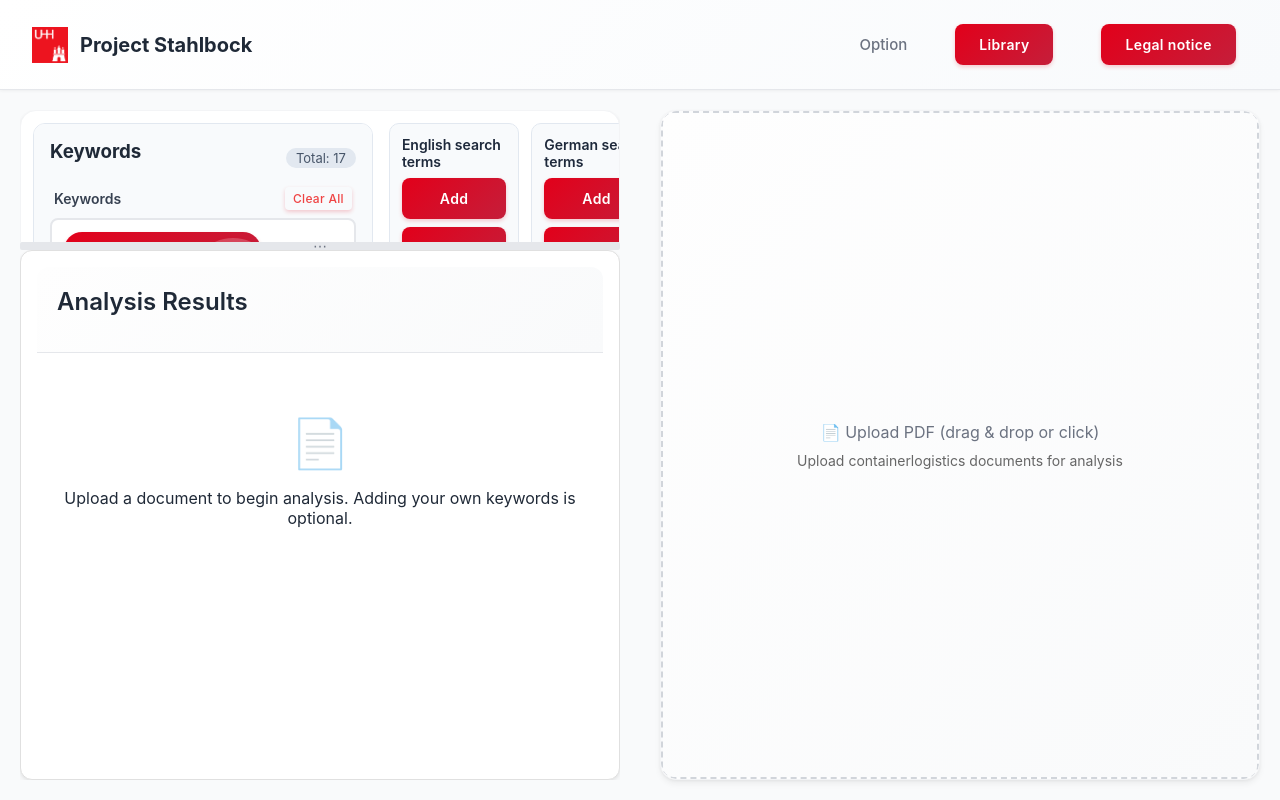
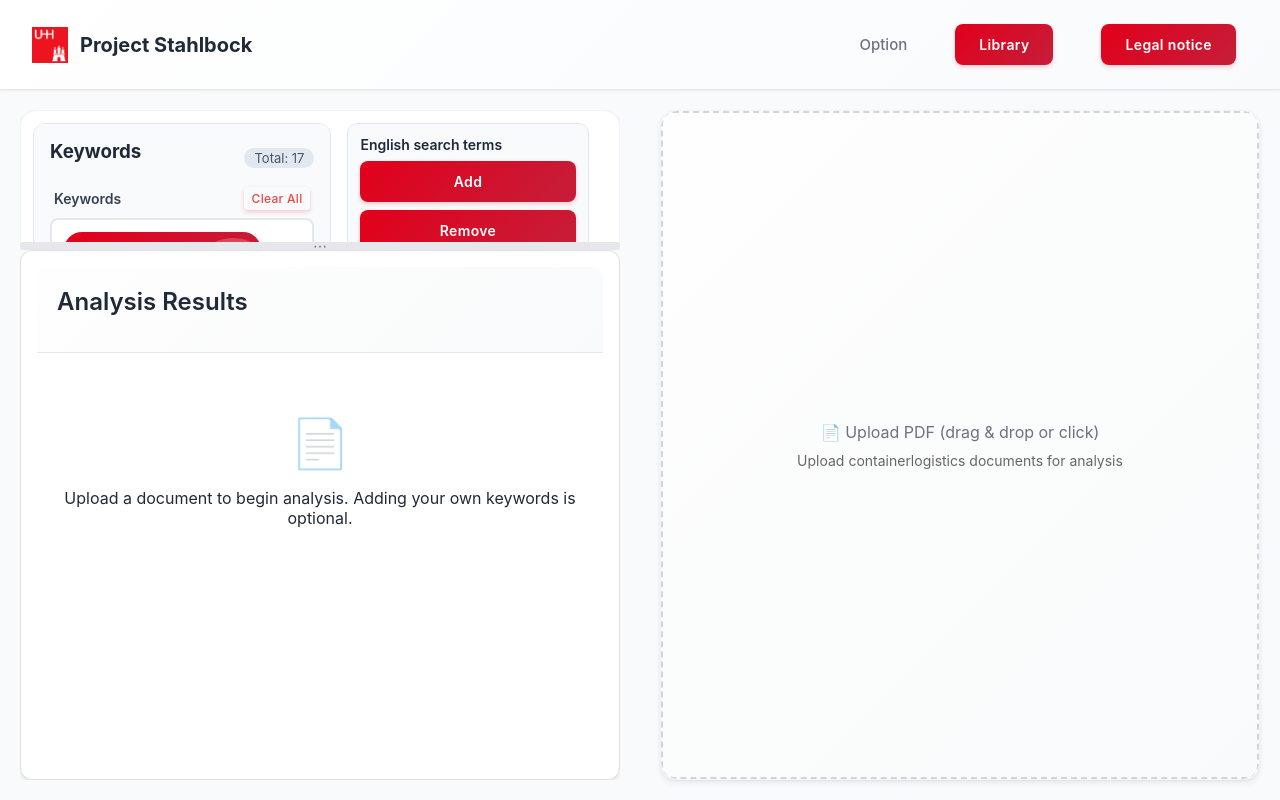
Before and after one commit to simoewe/simoewe.github.io, a React (Create React App) app in the folder frontend/: page / in a window 1280 px wide. Built offline with nearby package versions, Linux system fonts and the light colour scheme.

Commit message:
und weiter...

```diff
--- a/frontend/src/App.css
+++ b/frontend/src/App.css
@@ -208,8 +208,8 @@ html {
 }
 
 .keyword-scrollable {
-  flex: 1;
-  max-height: 320px;
+  flex: 0 0 52%;
+  max-height: 300px;
   overflow-y: auto;
   padding-right: 8px;
 }
@@ -218,17 +218,18 @@ html {
   display: flex;
   flex-direction: column;
   gap: 16px;
-  width: min(260px, 38%);
+  width: min(320px, 42%);
   flex-shrink: 0;
 }
 
 .technology-action-row {
   display: flex;
   gap: 12px;
+  flex-wrap: wrap;
 }
 
 .technology-action-row .technology-action-column {
-  flex: 1;
+  flex: 1 1 140px;
 }
 
 .technology-action-column {
--- a/frontend/src/App.js
+++ b/frontend/src/App.js
@@ -430,7 +430,6 @@ function App() {
                                 Remove
                               </button>
                             </div>
-                          </div>
                             <div className="technology-action-column">
                               <span className="technology-action-label">Specialized technologies</span>
                               <button type="button" onClick={handleAddSpecializedTerms}>
@@ -439,6 +438,7 @@ function App() {
                               <button type="button" onClick={handleRemoveSpecializedTerms}>
                                 Remove
                               </button>
+                            </div>
                           </div>
                           <button
                             className="analyze-button"
```
Lines whose indentation alone changed are shown as unchanged.
